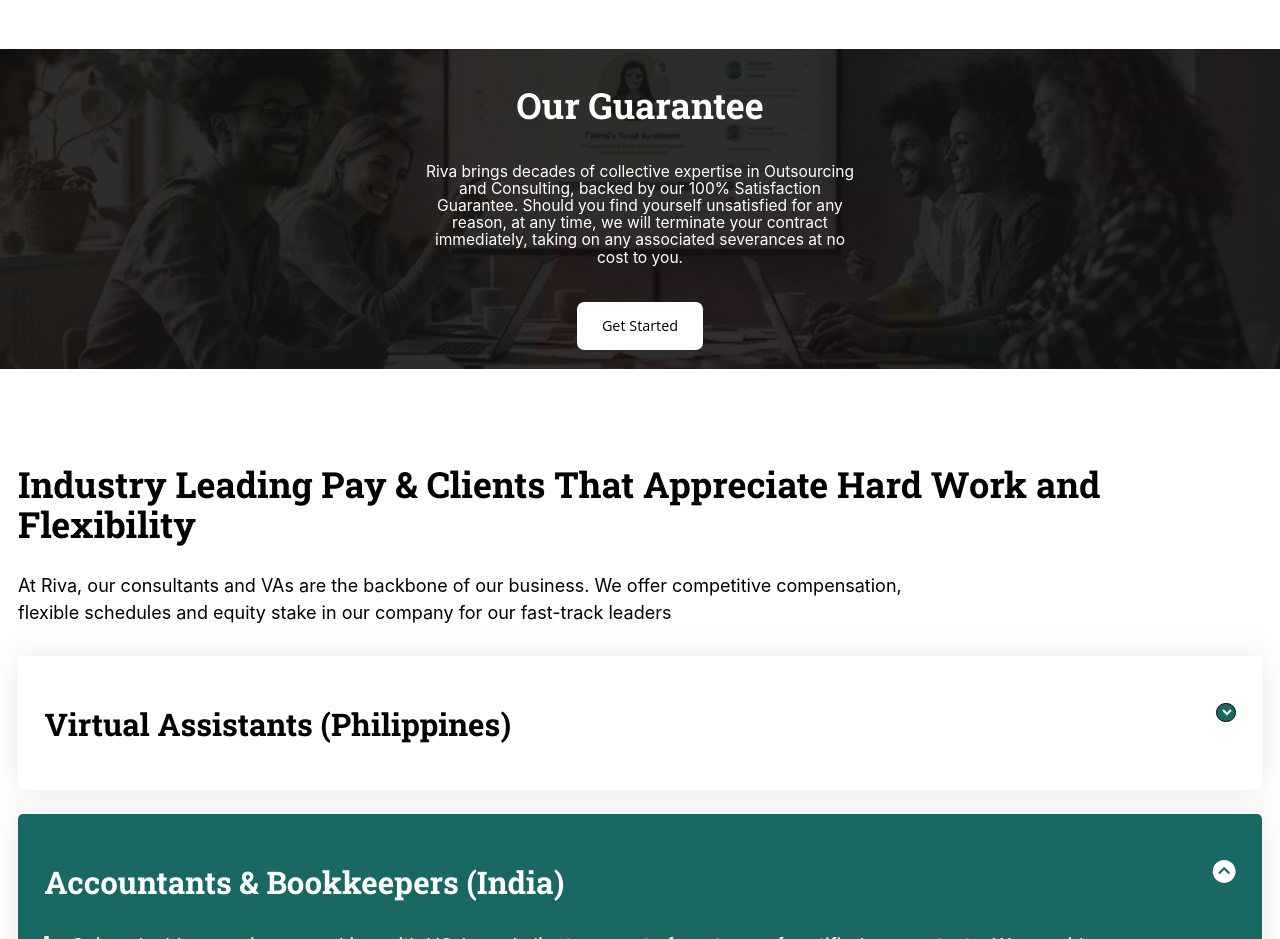
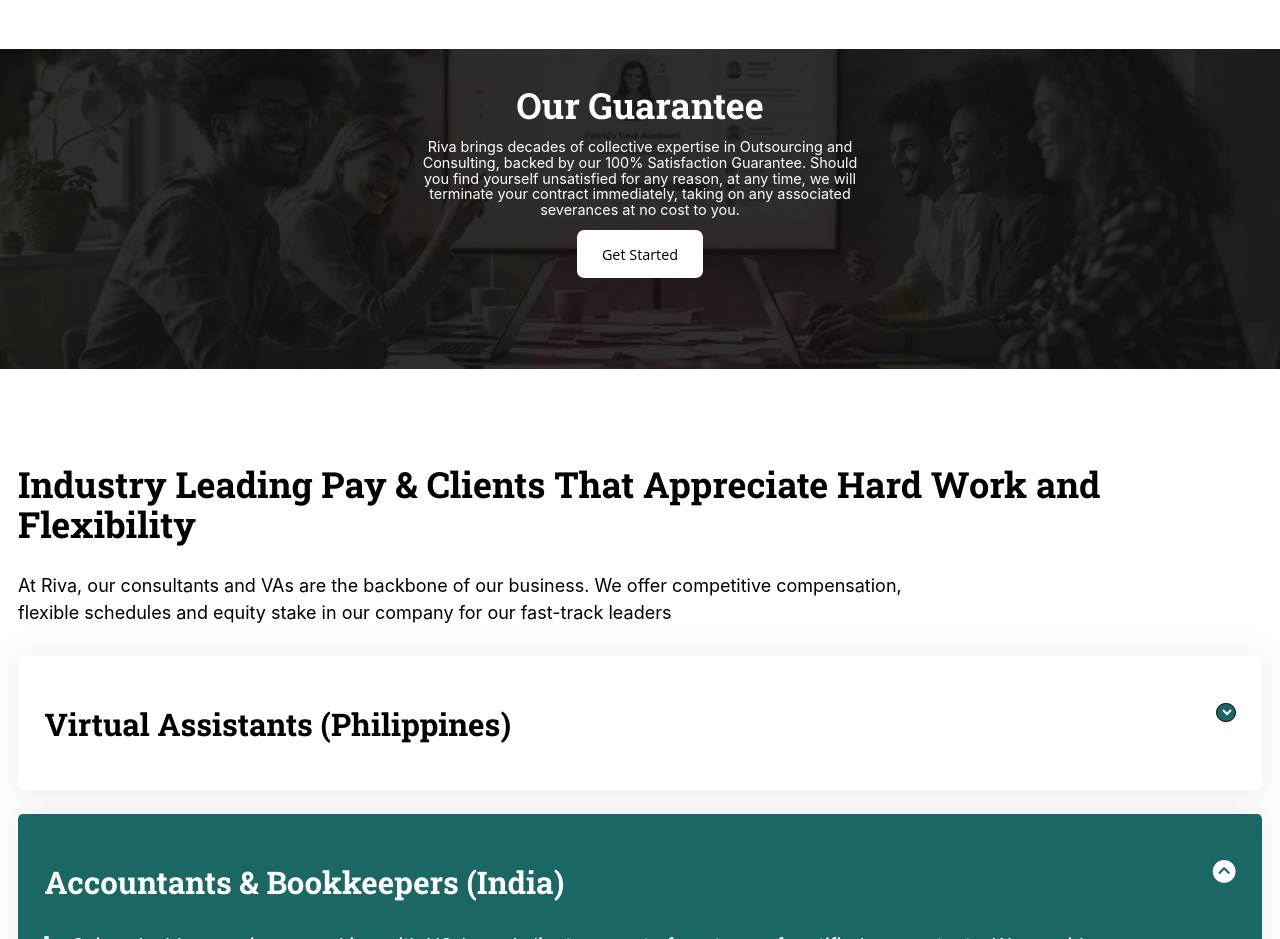
Before and after one commit to soumojit2000/riva-web, a plain HTML site: page index.html in a window 1280 px wide. Shown: the part 5000-5939 px from the top of the page. Drawn offline with Linux system fonts and the light colour scheme.

Commit message:
Updated CSS for styling

```diff
--- a/css/style.css
+++ b/css/style.css
@@ -3125,17 +3125,17 @@ nav{
     max-width: 36.5rem;
     width: 100%;
     font-family: "Inter", sans-serif;
-    font-size: 1.3rem;
+    font-size: 1.2rem;
     line-height: 1.1;
     color: #ffffff;
     text-align: center;
-    transform: translateY(-4rem);
+    transform: translateY(-6rem);
     margin: auto;
 
 }
 .guarantee .btn_white{
     margin:auto;
-    transform: translate(0rem,-3rem);
+    transform: translate(0rem,-7rem);
 }
 
 .pay h2{
```
